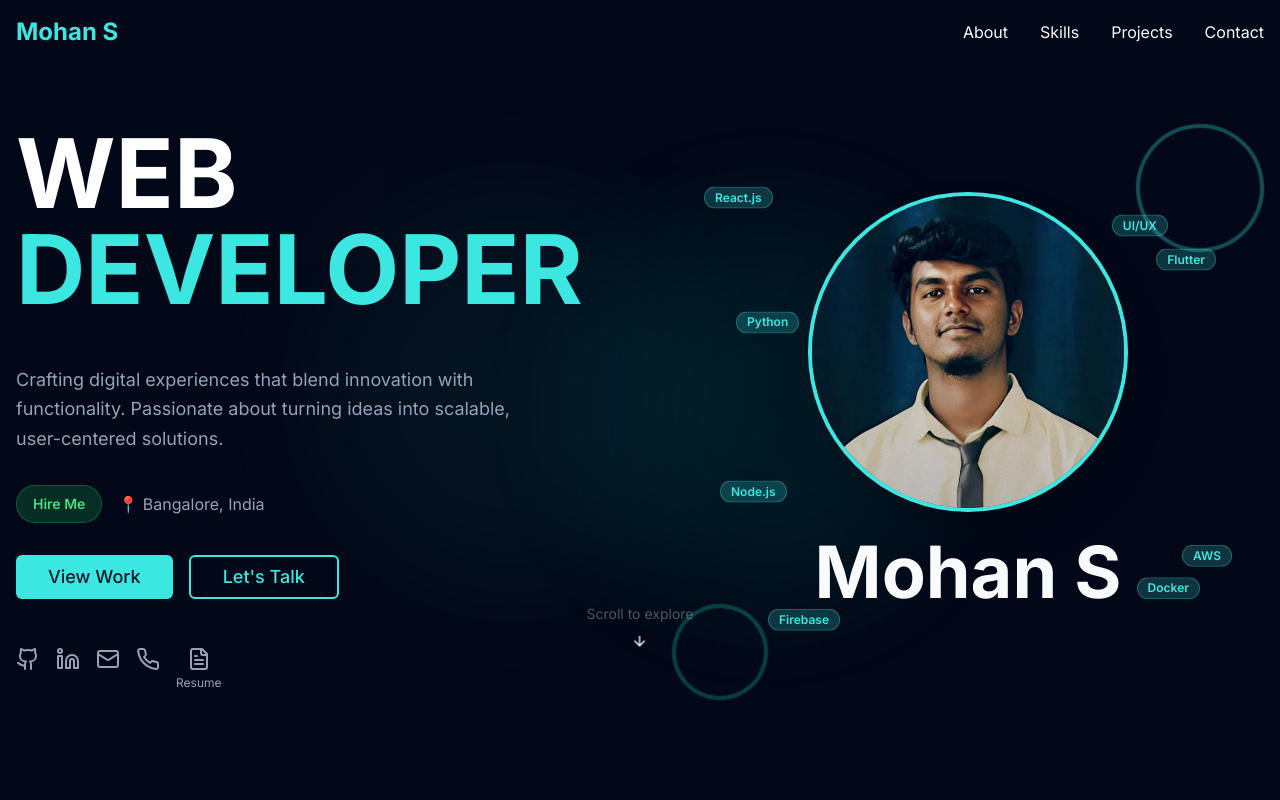
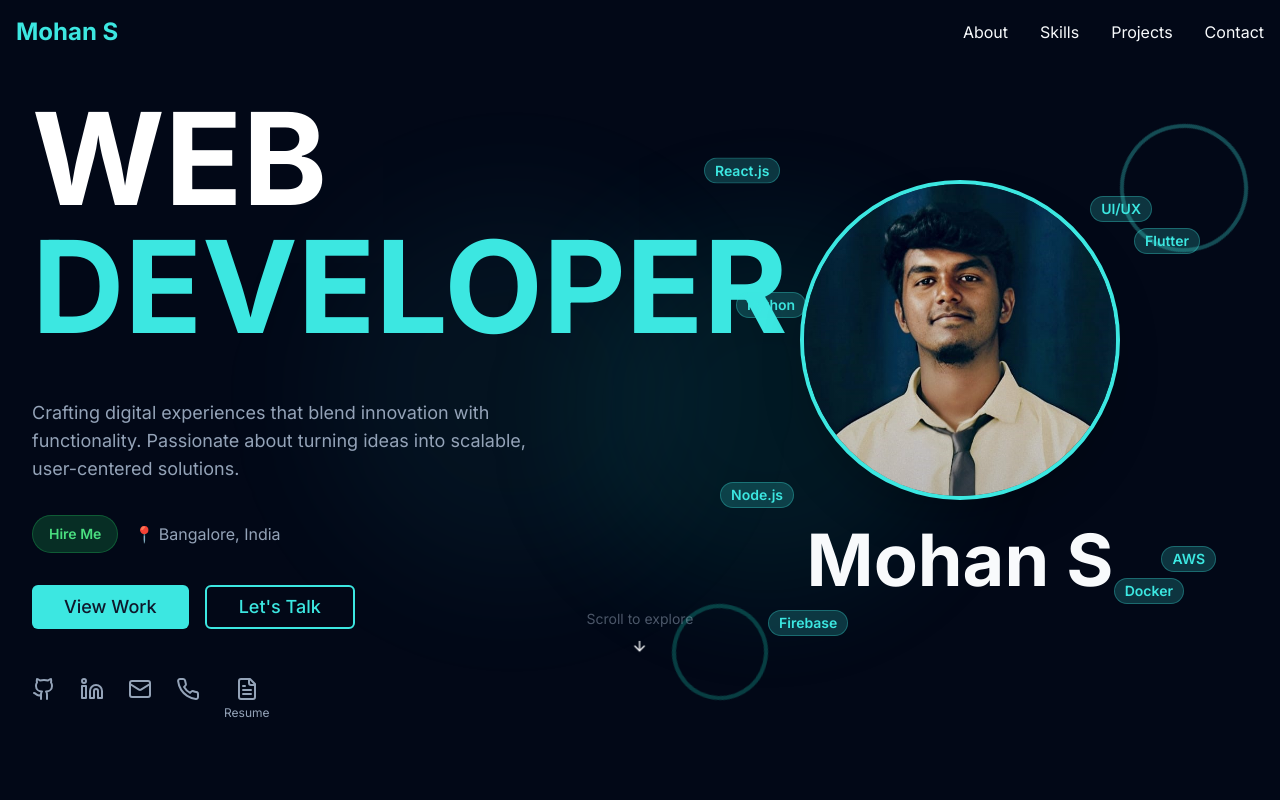
Before and after one commit to Msj30/mohan-developer, a React (Vite) app: page / in a window 1280 px wide. Shown: the top 800 px of the page. Built offline with nearby package versions, Linux system fonts and the light colour scheme.

Commit message:
Fix: Improve mobile responsiveness
Ensured the website is properly responsive on mobile devices, fixing layout issues and improving the user experience on smaller screens.

```diff
--- a/src/components/HeroFullscreen.tsx
+++ b/src/components/HeroFullscreen.tsx
@@ -1,3 +1,4 @@
+
 import { Button } from '@/components/ui/button';
 import { Badge } from '@/components/ui/badge';
 import { Dialog, DialogContent, DialogTrigger } from '@/components/ui/dialog';
@@ -34,42 +35,42 @@ const HeroFullscreen = () => {
   const skillBadges = [
     {
       name: "React.js",
-      position: "top-16 left-8",
+      position: "top-8 left-4 sm:top-16 sm:left-8",
       delay: "0ms"
     },
     {
       name: "Flutter",
-      position: "top-32 right-12",
+      position: "top-16 right-4 sm:top-32 sm:right-12",
       delay: "200ms"
     },
     {
       name: "Python",
-      position: "top-48 left-16",
+      position: "top-24 left-8 sm:top-48 sm:left-16",
       delay: "400ms"
     },
     {
       name: "AWS",
-      position: "bottom-32 right-8",
+      position: "bottom-16 right-4 sm:bottom-32 sm:right-8",
       delay: "600ms"
     },
     {
       name: "Node.js",
-      position: "bottom-48 left-12",
+      position: "bottom-24 left-4 sm:bottom-48 sm:left-12",
       delay: "800ms"
     },
     {
       name: "UI/UX",
-      position: "top-24 right-24",
+      position: "top-12 right-12 sm:top-24 sm:right-24",
       delay: "1000ms"
     },
     {
       name: "Firebase",
-      position: "bottom-16 left-24",
+      position: "bottom-8 left-12 sm:bottom-16 sm:left-24",
       delay: "1200ms"
     },
     {
       name: "Docker",
-      position: "bottom-24 right-16",
+      position: "bottom-12 right-8 sm:bottom-24 sm:right-16",
       delay: "1400ms"
     }
   ];
@@ -84,63 +85,63 @@ const HeroFullscreen = () => {
   };
 
   return (
-    <section className="min-h-screen flex items-center justify-center relative overflow-hidden bg-background">
+    <section className="min-h-screen flex items-center justify-center relative overflow-hidden bg-background px-4 sm:px-6 lg:px-8">
       {/* Animated Background Elements */}
       <div className="absolute inset-0">
-        <div className="absolute top-1/4 left-1/4 w-96 h-96 bg-primary/10 rounded-full blur-3xl animate-pulse"></div>
-        <div className="absolute bottom-1/4 right-1/4 w-96 h-96 bg-teal-500/10 rounded-full blur-3xl animate-pulse" style={{ animationDelay: '1s' }}></div>
+        <div className="absolute top-1/4 left-1/4 w-48 h-48 sm:w-96 sm:h-96 bg-primary/10 rounded-full blur-3xl animate-pulse"></div>
+        <div className="absolute bottom-1/4 right-1/4 w-48 h-48 sm:w-96 sm:h-96 bg-teal-500/10 rounded-full blur-3xl animate-pulse" style={{ animationDelay: '1s' }}></div>
       </div>
 
-      <div className="max-w-7xl mx-auto px-4 relative z-10">
-        <div className="grid lg:grid-cols-2 gap-16 items-center">
+      <div className="max-w-7xl mx-auto relative z-10 w-full">
+        <div className="grid lg:grid-cols-2 gap-8 lg:gap-16 items-center">
           {/* Left Side - Typography with Animation */}
-          <div className="space-y-8 animate-fade-in">
-            <div className="space-y-4">
-              <h1 className="text-6xl md:text-8xl lg:text-9xl font-black leading-none transform hover:scale-105 transition-transform duration-500">
-                <span className="block text-8xl">
+          <div className="space-y-6 sm:space-y-8 animate-fade-in text-center lg:text-left order-2 lg:order-1">
+            <div className="space-y-2 sm:space-y-4">
+              <h1 className="text-4xl sm:text-6xl md:text-7xl lg:text-8xl xl:text-9xl font-black leading-none transform hover:scale-105 transition-transform duration-500">
+                <span className="block">
                   <span className="text-white hover:text-gray-200 transition-colors duration-300">WEB</span>{' '}
                   <span className="text-primary hover:text-teal-400 transition-colors duration-300">DEVELOPER</span>
                 </span>
               </h1>
             </div>
 
-            <p className="text-lg text-muted-foreground leading-relaxed max-w-lg transform translate-y-4 animate-fade-in" style={{ animationDelay: '0.2s' }}>
+            <p className="text-base sm:text-lg text-muted-foreground leading-relaxed max-w-lg mx-auto lg:mx-0 transform translate-y-4 animate-fade-in" style={{ animationDelay: '0.2s' }}>
               Crafting digital experiences that blend innovation with functionality.
               Passionate about turning ideas into scalable, user-centered solutions.
             </p>
 
-            <div className="flex items-center gap-4 transform translate-y-4 animate-fade-in" style={{ animationDelay: '0.4s' }}>
+            <div className="flex flex-col sm:flex-row items-center justify-center lg:justify-start gap-3 sm:gap-4 transform translate-y-4 animate-fade-in" style={{ animationDelay: '0.4s' }}>
               <Badge
                 onClick={scrollToContact}
                 className="bg-green-500/20 text-green-400 border-green-500/30 px-4 py-2 text-sm hover:bg-green-500/30 hover:scale-105 transition-all duration-300 cursor-pointer"
               >
                 Hire Me
               </Badge>
-              <span className="text-muted-foreground">📍 Bangalore, India</span>
+              <span className="text-muted-foreground text-sm sm:text-base">📍 Bangalore, India</span>
             </div>
 
-            <div className="flex gap-4 transform translate-y-4 animate-fade-in" style={{ animationDelay: '0.6s' }}>
-              <Button size="lg" onClick={scrollToProjects} className="bg-primary hover:bg-primary/90 text-primary-foreground px-8 py-4 text-lg transform hover:scale-105 hover:shadow-lg transition-all duration-300">
+            <div className="flex flex-col sm:flex-row gap-3 sm:gap-4 transform translate-y-4 animate-fade-in items-center justify-center lg:justify-start" style={{ animationDelay: '0.6s' }}>
+              <Button size="lg" onClick={scrollToProjects} className="bg-primary hover:bg-primary/90 text-primary-foreground px-6 sm:px-8 py-3 sm:py-4 text-base sm:text-lg transform hover:scale-105 hover:shadow-lg transition-all duration-300 w-full sm:w-auto">
                 View Work
               </Button>
-              <Button size="lg" variant="outline" onClick={scrollToContact} className="border-2 border-primary text-primary hover:bg-primary hover:text-primary-foreground px-8 py-4 text-lg transform hover:scale-105 hover:shadow-lg transition-all duration-300">
+              <Button size="lg" variant="outline" onClick={scrollToContact} className="border-2 border-primary text-primary hover:bg-primary hover:text-primary-foreground px-6 sm:px-8 py-3 sm:py-4 text-base sm:text-lg transform hover:scale-105 hover:shadow-lg transition-all duration-300 w-full sm:w-auto">
                 Let's Talk
               </Button>
             </div>
 
             {/* Social Links with Resume Button - Enhanced Interactions */}
-            <div className="flex gap-4 pt-4 transform translate-y-4 animate-fade-in" style={{ animationDelay: '0.8s' }}>
+            <div className="flex gap-4 sm:gap-6 pt-4 transform translate-y-4 animate-fade-in justify-center lg:justify-start" style={{ animationDelay: '0.8s' }}>
               <a href="https://github.com/Msj30" target="_blank" className="text-muted-foreground hover:text-primary transition-all duration-300 transform hover:scale-125 hover:rotate-12">
-                <Github className="w-6 h-6" />
+                <Github className="w-5 h-5 sm:w-6 sm:h-6" />
               </a>
               <a href="https://linkedin.com/in/mohanmsj" target="_blank" className="text-muted-foreground hover:text-primary transition-all duration-300 transform hover:scale-125 hover:rotate-12">
-                <Linkedin className="w-6 h-6" />
+                <Linkedin className="w-5 h-5 sm:w-6 sm:h-6" />
               </a>
               <a href="mailto:mohanmsj30@gmail.com" className="text-muted-foreground hover:text-primary transition-all duration-300 transform hover:scale-125 hover:rotate-12">
-                <Mail className="w-6 h-6" />
+                <Mail className="w-5 h-5 sm:w-6 sm:h-6" />
               </a>
               <a href="tel:+918861079209" className="text-muted-foreground hover:text-primary transition-all duration-300 transform hover:scale-125 hover:rotate-12">
-                <Phone className="w-6 h-6" />
+                <Phone className="w-5 h-5 sm:w-6 sm:h-6" />
               </a>
 
               {/* Resume Button */}
@@ -148,14 +149,14 @@ const HeroFullscreen = () => {
                 <Dialog>
                   <DialogTrigger asChild>
                     <button className="text-muted-foreground hover:text-primary transition-all duration-300 transform hover:scale-125 hover:rotate-12">
-                      <FileText className="w-6 h-6" />
+                      <FileText className="w-5 h-5 sm:w-6 sm:h-6" />
                     </button>
                   </DialogTrigger>
-                  <DialogContent className="max-w-4xl max-h-[90vh] overflow-auto animate-scale-in">
+                  <DialogContent className="max-w-[95vw] sm:max-w-4xl max-h-[90vh] overflow-auto animate-scale-in">
                     <div className="space-y-4">
-                      <div className="flex items-center justify-between">
-                        <h3 className="text-2xl font-bold text-foreground">Resume - Mohan S</h3>
-                        <Button onClick={handleResumeDownload} className="bg-primary hover:bg-primary/90 text-primary-foreground hover:scale-105 transition-all duration-300">
+                      <div className="flex flex-col sm:flex-row items-start sm:items-center justify-between gap-4">
+                        <h3 className="text-xl sm:text-2xl font-bold text-foreground">Resume - Mohan S</h3>
+                        <Button onClick={handleResumeDownload} className="bg-primary hover:bg-primary/90 text-primary-foreground hover:scale-105 transition-all duration-300 w-full sm:w-auto">
                           <Download className="w-4 h-4 mr-2" />
                           Download
                         </Button>
@@ -170,28 +171,29 @@ const HeroFullscreen = () => {
           </div>
 
           {/* Right Side - Profile with Enhanced Animations */}
-          <div className="relative flex flex-col justify-center items-center min-h-[600px] space-y-6 animate-fade-in" style={{ animationDelay: '0.3s' }}>
+          <div className="relative flex flex-col justify-center items-center min-h-[400px] sm:min-h-[500px] lg:min-h-[600px] space-y-4 sm:space-y-6 animate-fade-in order-1 lg:order-2" style={{ animationDelay: '0.3s' }}>
             {/* Central Profile Image */}
             <Dialog>
               <DialogTrigger asChild>
-                <div className="relative z-10 w-80 h-80 rounded-full overflow-hidden border-4 border-primary shadow-2xl cursor-pointer hover:scale-110 hover:rotate-3 transition-all duration-700 bg-gradient-to-br from-primary/20 to-teal-500/20 hover:shadow-primary/50">
+                <div className="relative z-10 w-64 h-64 sm:w-72 sm:h-72 lg:w-80 lg:h-80 rounded-full overflow-hidden border-4 border-primary shadow-2xl cursor-pointer hover:scale-110 hover:rotate-3 transition-all duration-700 bg-gradient-to-br from-primary/20 to-teal-500/20 hover:shadow-primary/50">
                   <img src="/lovable-uploads/c313d97d-1440-49a0-8455-b2c858bf4361.png" alt="Mohan S - Web Developer" className="w-full h-full object-cover hover:scale-105 transition-transform duration-500" />
                   <div className="absolute inset-0 bg-gradient-to-t from-background/20 to-transparent hover:from-background/10 transition-all duration-500"></div>
                 </div>
               </DialogTrigger>
-              <DialogContent className="max-w-2xl animate-scale-in">
+              <DialogContent className="max-w-[95vw] sm:max-w-2xl animate-scale-in">
                 <img src="/lovable-uploads/c313d97d-1440-49a0-8455-b2c858bf4361.png" alt="Mohan S - Web Developer" className="w-full h-auto rounded-lg" />
               </DialogContent>
             </Dialog>
 
             {/* Name below profile picture with typing animation effect */}
-            <h2 className="text-7xl font-black text-foreground z-10 relative transform hover:scale-105 transition-all duration-500 hover:text-primary cursor-default">Mohan S</h2>
+            <h2 className="text-4xl sm:text-5xl lg:text-7xl font-black text-foreground z-10 relative transform hover:scale-105 transition-all duration-500 hover:text-primary cursor-default text-center">Mohan S</h2>
 
-            {/* Enhanced Floating Skill Badges */}
+            {/* Enhanced Floating Skill Badges - Hidden on very small screens, visible on sm+ */}
+            <div className="hidden sm:block">
               {skillBadges.map((skill, index) => (
                 <Badge
                   key={index}
-                className={`absolute ${skill.position} bg-primary/20 text-primary border-primary/30 animate-bounce hover:animate-none hover:scale-125 hover:bg-primary/30 transition-all duration-300 cursor-pointer`}
+                  className={`absolute ${skill.position} bg-primary/20 text-primary border-primary/30 animate-bounce hover:animate-none hover:scale-125 hover:bg-primary/30 transition-all duration-300 cursor-pointer text-xs sm:text-sm`}
                   style={{
                     animationDelay: skill.delay,
                     animationDuration: '2s',
@@ -201,12 +203,13 @@ const HeroFullscreen = () => {
                   {skill.name}
                 </Badge>
               ))}
+            </div>
 
-            {/* Enhanced Decorative Elements */}
-            <div className="absolute top-0 right-0 w-32 h-32 border-4 border-primary/30 rounded-full animate-spin hover:border-primary/50 transition-colors duration-300" style={{
+            {/* Enhanced Decorative Elements - Responsive sizes */}
+            <div className="absolute top-0 right-0 w-16 h-16 sm:w-24 sm:h-24 lg:w-32 lg:h-32 border-4 border-primary/30 rounded-full animate-spin hover:border-primary/50 transition-colors duration-300" style={{
               animationDuration: '20s'
             }}></div>
-            <div className="absolute bottom-0 left-0 w-24 h-24 border-4 border-teal-500/30 rounded-full animate-spin hover:border-teal-500/50 transition-colors duration-300" style={{
+            <div className="absolute bottom-0 left-0 w-12 h-12 sm:w-18 sm:h-18 lg:w-24 lg:h-24 border-4 border-teal-500/30 rounded-full animate-spin hover:border-teal-500/50 transition-colors duration-300" style={{
               animationDuration: '15s',
               animationDirection: 'reverse'
             }}></div>
@@ -214,10 +217,10 @@ const HeroFullscreen = () => {
         </div>
 
         {/* Enhanced Scroll Indicator */}
-        <div className="absolute bottom-8 left-1/2 transform -translate-x-1/2 flex flex-col items-center gap-2 animate-fade-in" style={{ animationDelay: '1s' }}>
-          <span className="text-sm text-muted-foreground animate-pulse">Scroll to explore</span>
+        <div className="absolute bottom-4 sm:bottom-8 left-1/2 transform -translate-x-1/2 flex flex-col items-center gap-2 animate-fade-in" style={{ animationDelay: '1s' }}>
+          <span className="text-xs sm:text-sm text-muted-foreground animate-pulse">Scroll to explore</span>
           <Button variant="ghost" size="sm" onClick={scrollToAbout} className="animate-bounce hover:animate-none hover:scale-125 transition-all duration-300">
-            <ArrowDown className="w-5 h-5" />
+            <ArrowDown className="w-4 h-4 sm:w-5 sm:h-5" />
           </Button>
         </div>
       </div>
```
Lines whose indentation alone changed are shown as unchanged.
